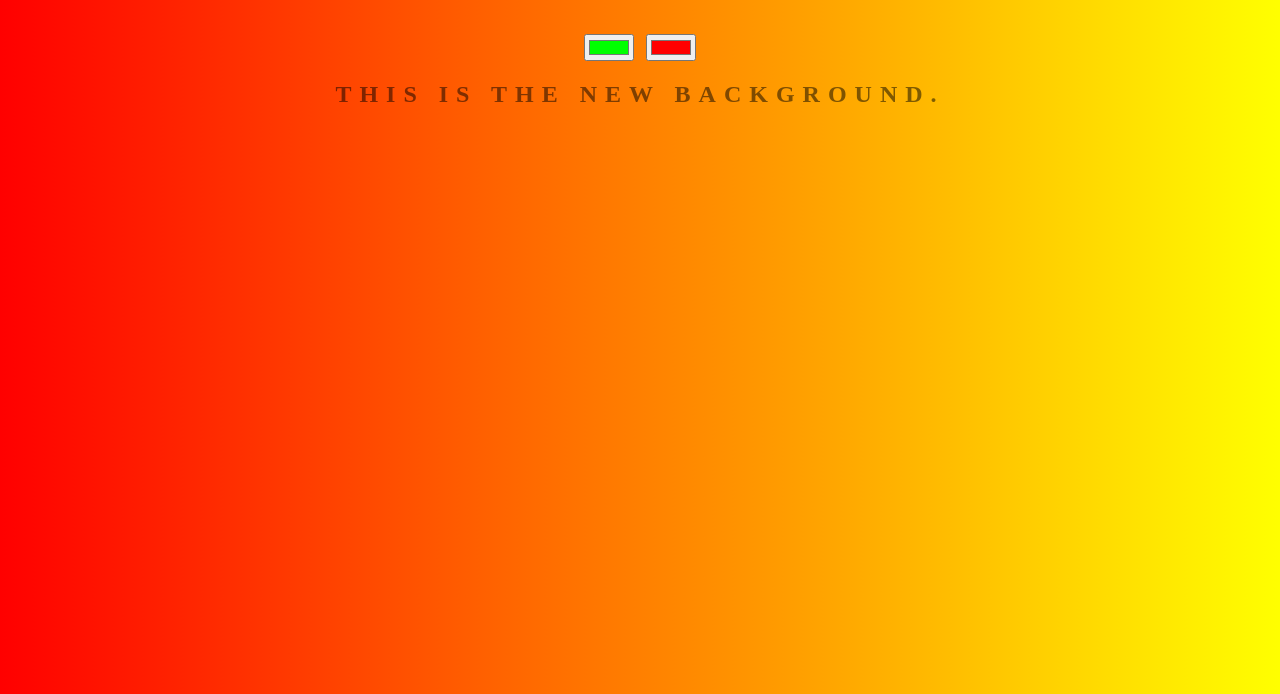
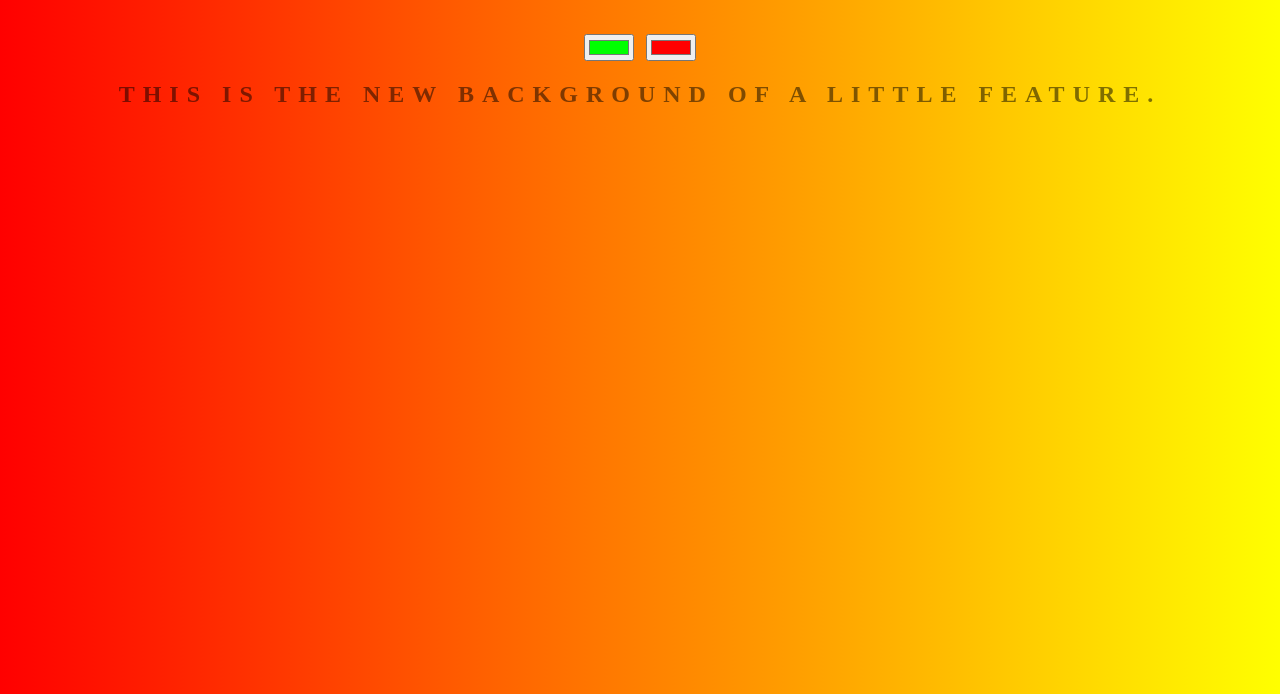
Before and after one commit to troygolden/background-generator, a plain HTML site: page index.html in a window 1280 px wide. Shown: the part 106-800 px from the top of the page. Drawn offline with Linux system fonts and the light colour scheme.

Commit message:
changing text

```diff
--- a/index.html
+++ b/index.html
@@ -8,7 +8,7 @@
 	<h1>SMART Generator</h1>
 	<input class="color1" type="color" name="color1" value="#00ff00">
 	<input class="color2" type="color" name="color2" value="#ff0000">
-	<h2>This is the new background.</h2>
+	<h2>This is the new background of a little feature.</h2>
 	<h3></h3>
 	<script type="text/javascript" src="script.js"></script>
 </body>
```
